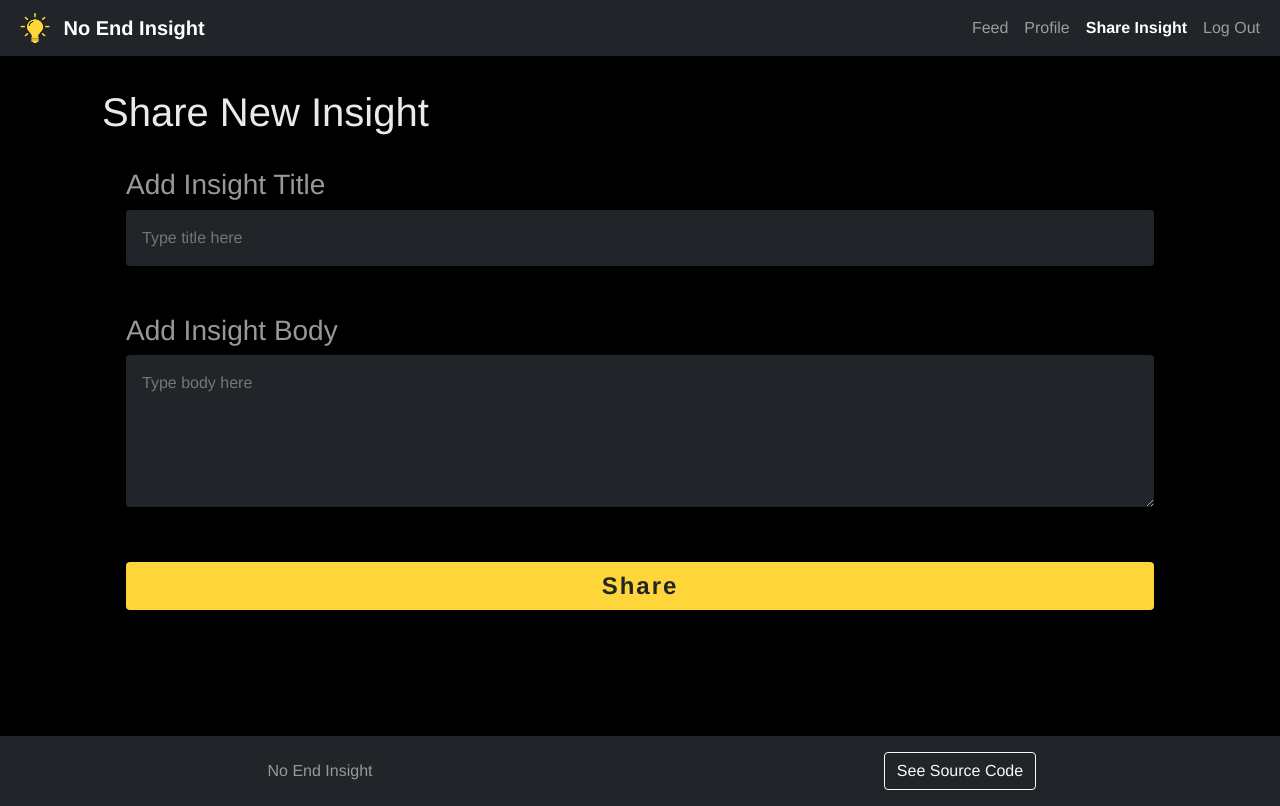
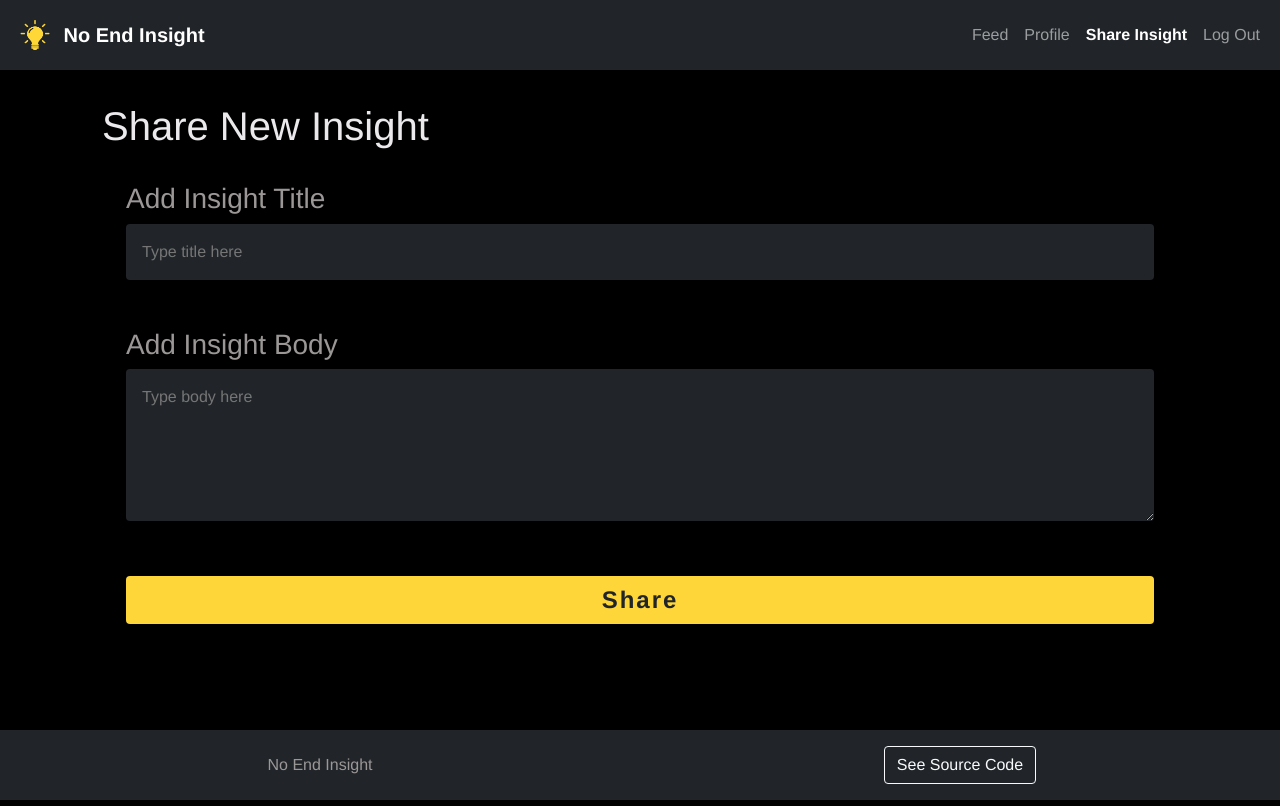
Before and after one commit to brighambandersen/static-no-end-insight, a plain HTML site: page share.html in a window 1280 px wide. Drawn offline with nearby package versions, Linux system fonts and the light colour scheme.

Commit message:
variables and minheight

```diff
--- a/css/login.css
+++ b/css/login.css
@@ -3,5 +3,5 @@
 }
 
 .card-input {
-  background-color: #414141;
+  background-color: var(--dark-gray);
 }
--- a/css/styles.css
+++ b/css/styles.css
@@ -1,25 +1,31 @@
-/*  Color Scheme
- *
- *  #ebe9ec     platinum
- *  #9b9797     gray
- *  #ffd639     electric yellow
- *  #212529     dark shadow (BOOTSTRAP BG-DARK)
- *  black       black
- *
- */
-
-/* Other Colors Used
- *
- *  #414141
- *  #525252
- *
- */
+/* Color Scheme */
+:root {
+  --platinum: #ebe9ec;
+  --light-gray: #9b9797;
+  --normal-gray: #525252;
+  --dark-gray: #414141;
+  --electric-yellow: #ffd639;
+  --dark-electric-yellow: #d1b133;
+  --black: black;
+  /* Other */
+  --navbar-footer-height: 70px;
+}
 
 html,
 body {
   font-family: Helvetica, Arial, sans-serif;
-  background: #000000;
-  color: #ebe9ec;
+  background: var(--black);
+  color: var(--platinum);
+}
+
+nav {
+  min-height: var(
+    --navbar-footer-height
+  ); /* Min height and not just height because navbar expands with mobile hamburger menu */
+}
+
+.nav-footer {
+  height: var(--navbar-footer-height);
 }
 
 .navbar-brand {
@@ -33,13 +39,15 @@ body {
 
 .content {
   padding: 2rem;
-  background: black;
-  min-height: 85vh;
+  background: var(--black);
   padding-bottom: 2.5rem;
+  min-height: calc(
+    100vh - var(--navbar-footer-height) - var(--navbar-footer-height)
+  );
 }
 
 .yellow-btn {
-  background: #ffd639;
+  background: var(--electric-yellow);
   border: none;
   letter-spacing: 1px;
   font-size: x-large;
@@ -48,24 +56,24 @@ body {
 }
 
 .yellow-btn:hover {
-  background: #d1b133;
+  background: var(--dark-electric-yellow);
 }
 
 .sub-header,
 .card-text,
 .card-header-tag,
 .name-footer {
-  color: #9b9797;
+  color: var(--light-gray);
 }
 
 .card-header {
-  background-color: #414141;
-  color: #ffd639;
+  background-color: var(--dark-gray);
+  color: var(--electric-yellow);
   font-size: large;
 }
 
 .card-body-tag {
-  color: #525252;
+  color: var(--normal-gray);
 }
 
 input,
--- a/share.html
+++ b/share.html
@@ -96,7 +96,7 @@
     </main>
 
     <!-- Footer -->
-    <div class="container-fluid bg-dark">
+    <div class="container-fluid bg-dark nav-footer">
       <div class="row justify-content-center align-items-center py-3">
         <div class="col d-flex justify-content-center">
           <span class="name-footer">No End Insight</span>
```
Also changed, not shown: feed.html (+1 -1 lines), index.html (+1 -1 lines), profile.html (+1 -1 lines), 1 other file.
